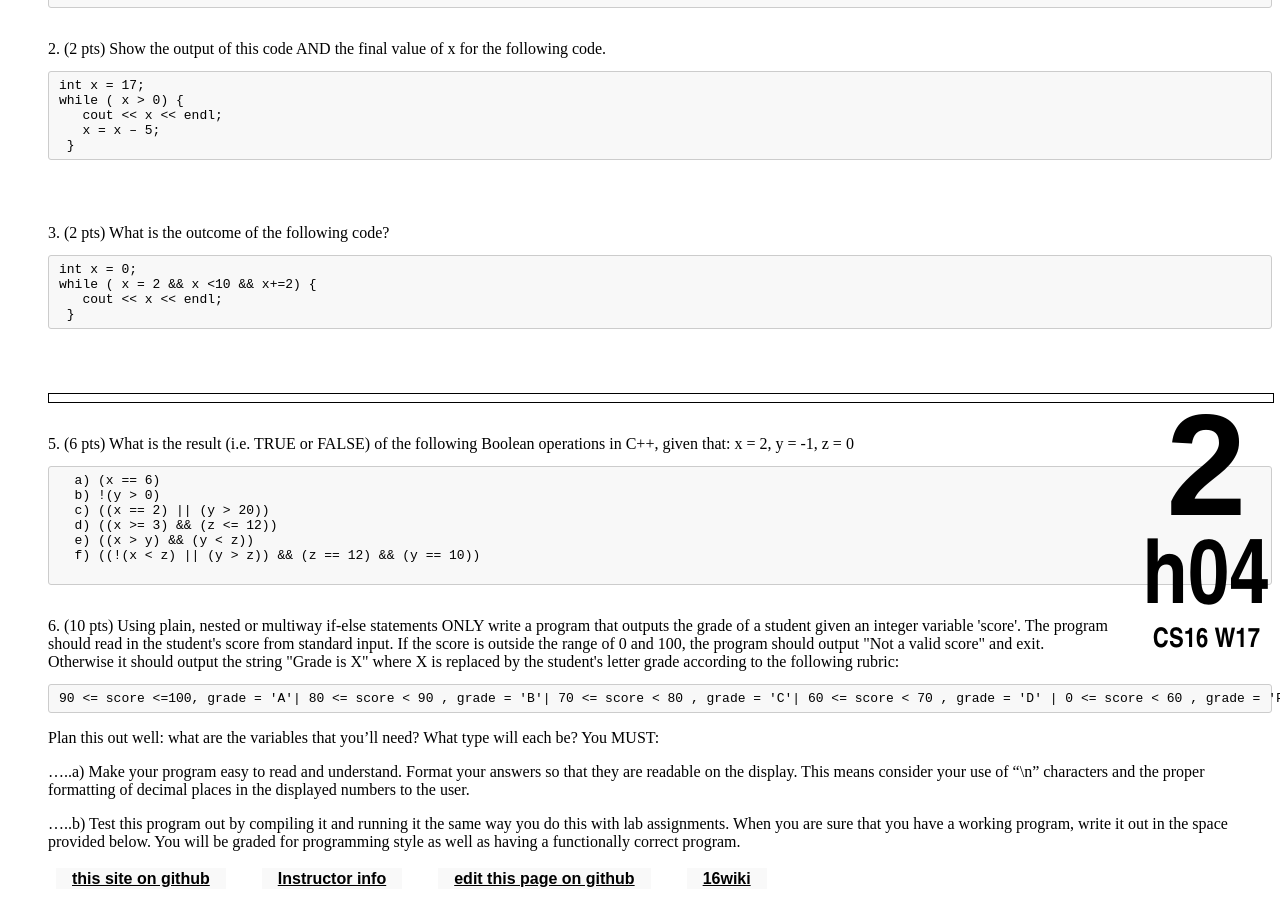
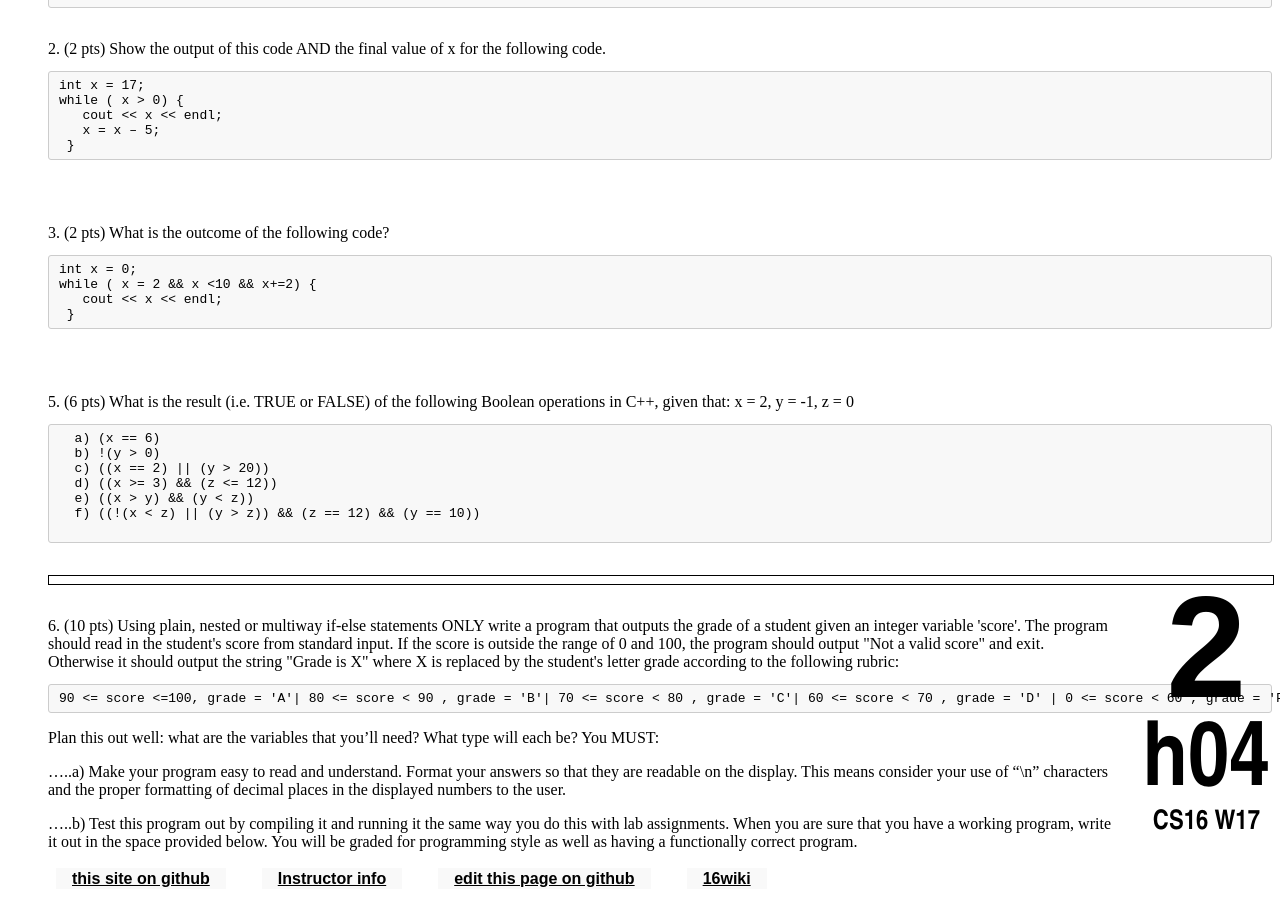
Before and after one commit to ucsb-cs32-s17/ucsb-cs32-s17.github.io, a Jekyll site: the page built from _hwk/h04.md, in a window 1280 px wide and 900 px high, scrolled down 974 px. Built offline with Jekyll 4.4.1, drawn with Linux system fonts in a browser that asks for light colours.

Commit message:
hw 3 and hw 4

````diff
--- a/_hwk/h04.md
+++ b/_hwk/h04.md
@@ -47,8 +47,7 @@ while ( x = 2 && x <10 && x+=2) {
 ```
 </div>
 <div style="margin-bottom:4em"></div>
-<div class="pagebreak"></div>
-<div style="margin-bottom:2em"></div>
+
 
 <!--Tag: Boolean expressions -->
 5.  (6 pts)  What is the result (i.e. TRUE or FALSE) of the following Boolean operations in C++, given that: x = 2, y = -1, z = 0
@@ -64,6 +63,8 @@ while ( x = 2 && x <10 && x+=2) {
 
 ```
 </div>
+<div style="margin-bottom:2em"></div>
+<div class="pagebreak"></div>
 <div style="margin-bottom:2em"></div>
 
 <!--Tag: plain, nested  and multiway if-else -->
````
